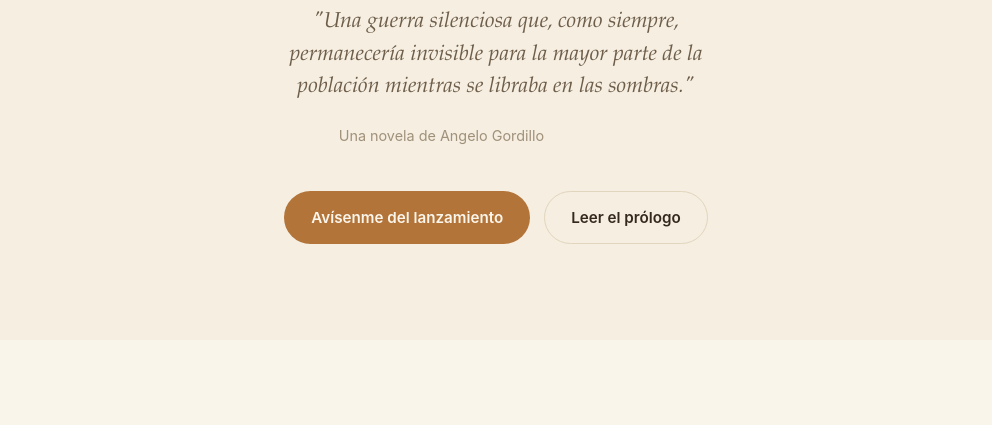
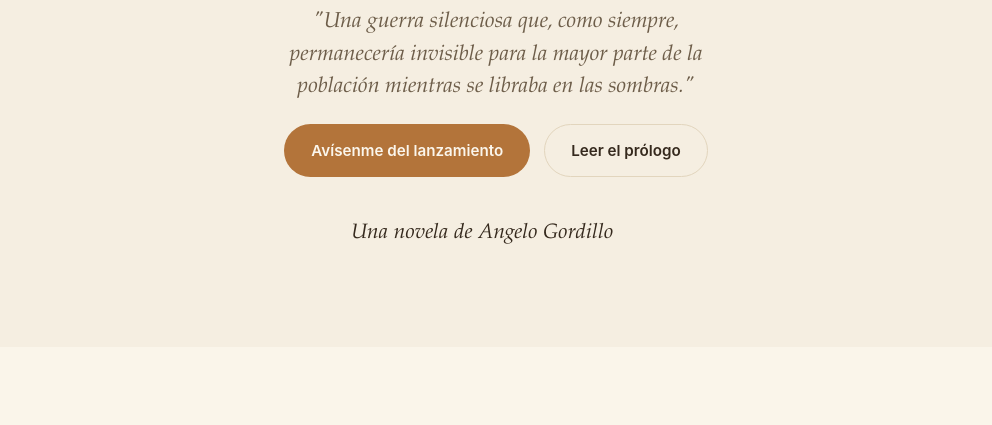
Before and after one commit to angelogordillo/escuadron-sombra-web, a website: page index.html in a window 1280 px wide. Shown: the part 344-769 px from the top of the page, without its empty margins (144-1136 px from the left). Drawn offline with Linux system fonts and the light colour scheme.

Commit message:
Move byline below hero CTAs with more prominent typography
"Una novela de Angelo Gordillo" now sits under the buttons in italic display serif instead of small faint text above them.

```diff
--- a/index.html
+++ b/index.html
@@ -134,9 +134,12 @@
   }
 
   .hero .byline {
-    font-size: 0.9rem;
-    color: var(--ink-faint);
-    margin: 0 0 44px;
+    font-family: var(--font-display);
+    font-style: italic;
+    font-size: clamp(1.1rem, 2vw, 1.3rem);
+    color: var(--ink);
+    letter-spacing: 0.01em;
+    margin: 40px 0 0;
   }
 
   .hero-actions {
@@ -321,11 +324,11 @@
     <div class="eyebrow">Muy pronto · sé de los primeros en saberlo</div>
     <h1>Escuadrón <em>Sombra</em></h1>
     <p class="quote">"Una guerra silenciosa que, como siempre, permanecería invisible para la mayor parte de la población mientras se libraba en las sombras."</p>
-    <p class="byline">Una novela de Angelo Gordillo</p>
     <div class="hero-actions">
       <a class="btn btn-primary" href="#lista-de-espera">Avísenme del lanzamiento</a>
       <a class="btn btn-ghost" href="#prologo">Leer el prólogo</a>
     </div>
+    <p class="byline">Una novela de Angelo Gordillo</p>
   </div>
 </div>
 
```
